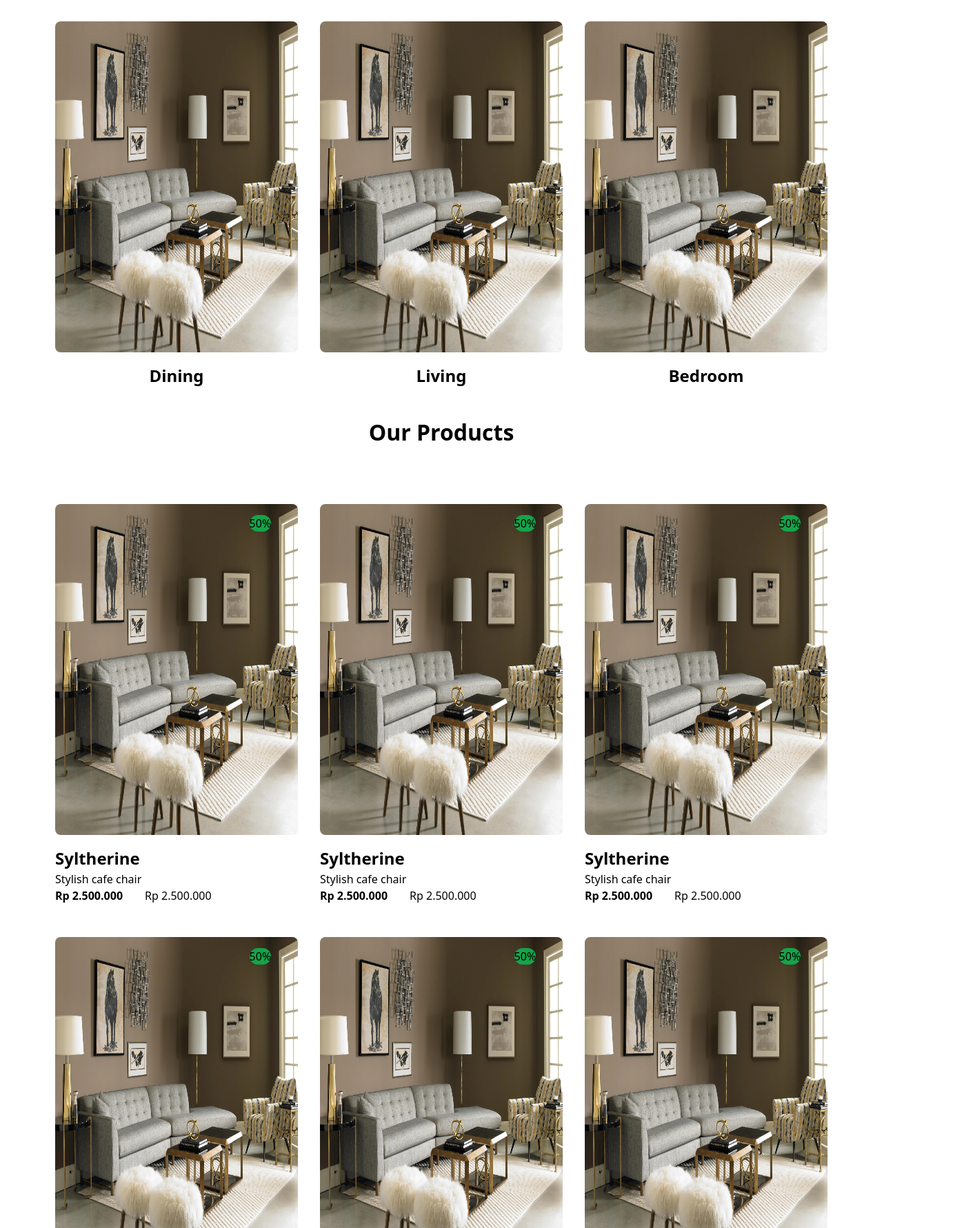
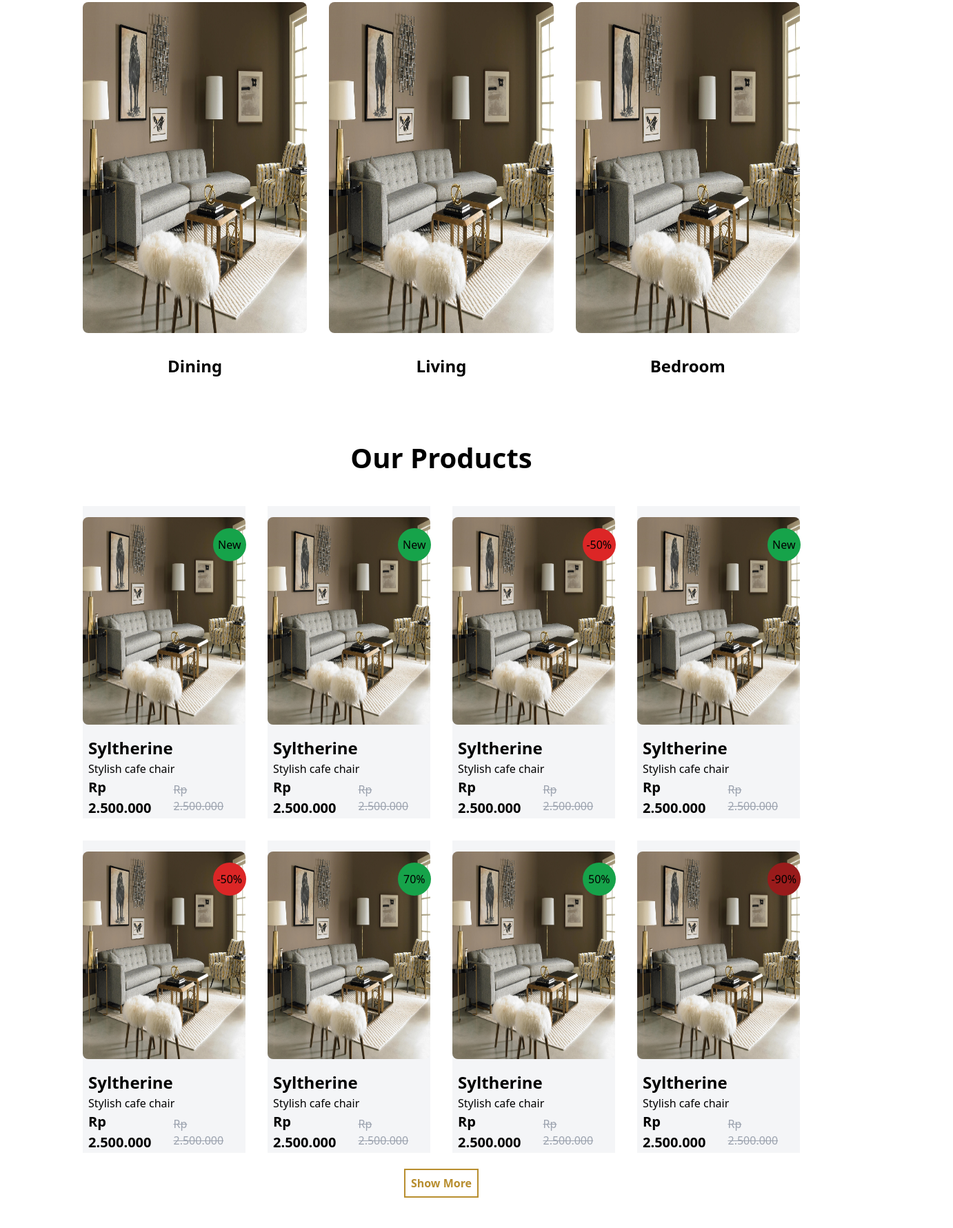
Before and after one commit to TranQuocHuuSOS/furnitotailwindcss, a website: page dist/index.html in a window 1280 px wide. Shown: the part 1019-2800 px from the top of the page at 69% size, 1382 px wide, since content can reach past the window. Drawn offline with nearby package versions, Linux system fonts and the light colour scheme.

Commit message:
phần giao diện được cắt từ figma

```diff
--- a/dist/index.html
+++ b/dist/index.html
@@ -21,28 +21,29 @@
     <div id="roof">
     <div class="container ">
         <!-- start header-->
-        <div class="grid grid-cols-3  items-center  mx-auto p-6 md:p-6 lg:p-6 relative">
-            <div class="ml-2 lg:ml-20 md:ml-20 cursor-pointer">
-                <a href="#">
+        <div class="h-[100px]">
+            <div class="py-7 pl-[54px] pr-[100px] grid grid-cols-3  items-center  mx-auto  relative">
+            <div class="cursor-pointer">
+                <a href="#" class="font-bold text-[34px]">
                     <img src="../assets/logo.svg" alt="">
                 </a>
             </div>
-            <div class="">
-            <ul id="tqd-top-menu" class="bg-[#FFF3E3] rounded-lg top-16  w-[40%] lg:w-full text-center lg:bg-white hidden lg:flex lg:gap-8 text-left lg:justify-center lg:items-center font-medium  text-[16px] ">
+            <div class="py-2">
+            <ul id="tqd-top-menu" class="bg-[#FFF3E3] rounded-lg top-16  w-[40%] lg:w-full lg:bg-white hidden lg:flex lg:gap-8 text-left lg:justify-center lg:items-center font-medium  text-[16px] ">
                 <li class="tqd-top-menu-item">
-                    <a href="#">Home</a>
+                    <a href="#" class="font-medium text-16px">Home</a>
                 </li>
                 <li class="tqd-top-menu-item">
-                    <a href="#">Shop</a>
+                    <a href="#"class="font-medium text-16px">Shop</a>
                 </li>
                 <li class="tqd-top-menu-item">
-                    <a href="#">About</a>
+                    <a href="#"class="font-medium text-16px">About</a>
                 </li>
                 <li class="tqd-top-menu-item">
-                    <a href="#">Contact</a>
+                    <a href="#"class="font-medium text-16px">Contact</a>
                 </li>
                 <li class="tqd-top-menu-item  tqd-top-menu-item-active">
-                    <a href="#">Shop-Ong-Tran</a>
+                    <a href="#"class="font-medium text-16px">Shop-Ong-Tran</a>
                 </li>
             </ul>
             </div>
@@ -76,111 +77,150 @@
                 </div>
             </div>
         </div>
+        </div>
         <!-- end header-->
         <main class="">
              <!-- start slide-->
             <div class="md:h-[716px] md:w-full bg-[url('../assets/images/furniture5.jpg')] bg-cover bg-no-repeat bg-center h-[500px] mb-24 bg-fixed w-[100vw]  left-[calc(-50vw+50%)]">
-                <div class="lg:absolute md:absolute bg-[#FFF3E3] w-[70%] h-[85%] lg:w-[45%] lg:h-[85%] rounded-lg   top-40 lg:justify-left ml-[16%] md:ml-[25%] lg:ml-[50%]">
-                    <div class="mt-16 mx-12">
+                <div class="lg:absolute md:absolute bg-[#FFF3E3]  lg:w-[643px] lg:h-[443px] rounded-lg mt-[157px] ml-[739px] mr-[137.2px] mb-[237px]">
+                    <div class="mb-[37px] ml-[39px] mr-[43px] mt-[62px]">
                         <div class=" font-semibold text-[16px]">New Arrival</div>
-                        <div class="font-bold text-[24px] md:text-[46px] lg:text-[52px] text-[#B88E2F] max-w-sm ">Discover Our New Collection</div>
-                        <div class="text-[#333333] font-medium text-[16px] lg:text-[18px] py-4 my-6">Lorem ipsum dolor sit amet, consectetur adipiscing elit. Ut elit tellus, luctus nec ullamcorper mattis.</div>
-                        <div class="rounded-sm font-bold text-[16px] uppercase hover:bg-[#f8f8f7] bg-[#B88E2F] py-4 h-14 w-44 text-center hover:text-black text-white">Buy now</div>
+                        <div class="font-bold text-[24px] md:text-[46px] xl:text-[52px] text-[#B88E2F] max-w-sm ">Discover Our New Collection</div>
+                        <div class="text-[#333333] font-medium text-[16px] lg:text-[18px] mt-[17px]">Lorem ipsum dolor sit amet, consectetur adipiscing elit. Ut elit tellus, luctus nec ullamcorper mattis.</div>
+                        <div class="rounded-sm font-bold text-[16px] uppercase bg-[#B88E2F] hover:bg-[#cfa84f]  mt-[46px] p-4 h-14 w-44 text-center hover:text-black text-white">Buy now</div>
                     </div>
                 </div>
             </div>
             <!-- end slide-->
             <!--start browse the range-->
-            <div class="lg:mx-20 mx-2">
-                <div class="items-center text-center my-10">
+            <div class="">
+                <div class="lg:mx-[120px] h-[685px] mx-2 mt-[52px] items-center justify-center">
+                    <div class="items-center text-center  my-[32px]">
                         <div class="font-bold text-[32px]">Browse The Range</div>
                         <p class="font-regular text-[20px]">Lorem ipsum dolor sit amet, consectetur adipiscing elit.</p>
                     </div>
-                <div class="items-center grid grid-cols-1 lg:grid-cols-3 gap-8">
+                    <div class="items-center grid grid-cols-1 h-[521px] lg:grid-cols-3 gap-8">
                         <div class="items-center text-center">
-                        <img class="w-full lg:h-[480px] h-[400px]  rounded-lg my-4 " src="../assets/images/furniture5.jpg" alt="">
-                        <div class="text-center font-semibold text-[24px]">Dining</div>
+                            <img class="w-full h-[480px] flex items-center justify-center rounded-lg" src="../assets/images/furniture5.jpg" alt="">
+                            <div class="text-center mt-[30px] font-semibold text-[24px]">Dining</div>
                         </div>
                         <div class="">
-                        <img class="w-full lg:h-[480px] h-[400px] rounded-lg my-4" src="../assets/images/furniture5.jpg" alt="">
-                        <div class="text-center font-semibold text-[24px]">Living</div>
+                            <img class="w-full h-[480px] rounded-lg" src="../assets/images/furniture5.jpg" alt="">
+                            <div class="text-center mt-[30px] font-semibold text-[24px]">Living</div>
                         </div>
                         <div class="">
-                        <img class="w-full lg:h-[480px] h-[400px] rounded-lg my-4" src="../assets/images/furniture5.jpg" alt="">
-                        <div class="text-center font-semibold text-[24px]">Bedroom</div>
+                            <img class="w-full h-[480px] rounded-lg " src="../assets/images/furniture5.jpg" alt="">
+                            <div class="text-center mt-[30px] font-semibold text-[24px]">Bedroom</div>
+                        </div>
                     </div>
                 </div>
             </div>
             <!-- end browse the range-->
             <!--start Our products-->
-            <div class="lg:mx-20 mx-2 my-18">
+            <div class="lg:mx-[120px] mx-2 mt-[56px]">
                 <div class="items-center text-center my-10">
-                    <div class="font-bold text-[32px]">Our Products</div>
+                    <div class="font-bold text-[40px]">Our Products</div>
                 </div>
-                <div class="items-center grid grid-cols-1 lg:grid-cols-3 gap-8 my-16">
-                    <div class="items-center relative   ">
-                        <img class="w-full lg:h-[480px] h-[400px] rounded-lg my-4 " src="../assets/images/furniture5.jpg" alt="">
+                <div class="items-center grid grid-cols-1 lg:grid-cols-4 gap-8 mt-[32px]">
+                    <div class="items-center relative bg-[#F4F5F7]">
+                        <img class="w-full lg:h-[301px] h-[400px] rounded-lg my-4 " src="../assets/images/furniture5.jpg" alt="">
+                        <div class="mx-2">
                         <div class="font-semibold text-[24px]">Syltherine</div>
                         <div class="font-medium text-[16px]">Stylish cafe chair</div>
-                        <div class="flex items-center">
-                            <span><b>Rp 2.500.000</b></span>
-                            <span class="mx-8">Rp 2.500.000</span>
+                        <div class="flex items-center ">
+                            <span class="font-semibold text-[20px]">Rp 2.500.000</span>
+                            <del class="mx-8 text-gray-400 font-regular text-[16px]">Rp 2.500.000</del>
                         </div>
-                        <div class="absolute bg-green-600  rounded-full top-8 ml-[80%]  ">50%</div>
                         </div>
-                    <div class="items-center relative   ">
-                        <img class="w-full lg:h-[480px] h-[400px] rounded-lg my-4 " src="../assets/images/furniture5.jpg" alt="">
+                        <div class="absolute flex items-center justify-center bg-green-600 w-12 h-12 rounded-full top-8 ml-[80%]  ">New</div>
+                    </div>
+                    <div class="items-center relative bg-[#F4F5F7]">
+                        <img class="w-full lg:h-[301px] h-[400px] rounded-lg my-4 " src="../assets/images/furniture5.jpg" alt="">
+                        <div class="mx-2">
                         <div class="font-semibold text-[24px]">Syltherine</div>
                         <div class="font-medium text-[16px]">Stylish cafe chair</div>
-                        <div class="flex items-center">
-                            <span><b>Rp 2.500.000</b></span>
-                            <span class="mx-8">Rp 2.500.000</span>
+                        <div class="flex items-center ">
+                            <span class="font-semibold text-[20px]">Rp 2.500.000</span>
+                            <del class="mx-8 text-gray-400 font-regular text-[16px]">Rp 2.500.000</del>
                         </div>
-                        <div class="absolute bg-green-600  rounded-full top-8 ml-[80%]  ">50%</div>
                         </div>
-                    <div class="items-center relative   ">
-                        <img class="w-full lg:h-[480px] h-[400px]  rounded-lg my-4 " src="../assets/images/furniture5.jpg" alt="">
+                        <div class="absolute flex items-center justify-center bg-green-600 w-12 h-12 rounded-full top-8 ml-[80%]  ">New</div>
+                    </div>
+                    <div class="items-center relative bg-[#F4F5F7]">
+                        <img class="w-full lg:h-[301px] h-[400px] rounded-lg my-4 " src="../assets/images/furniture5.jpg" alt="">
+                        <div class="mx-2">
                         <div class="font-semibold text-[24px]">Syltherine</div>
                         <div class="font-medium text-[16px]">Stylish cafe chair</div>
-                        <div class="flex items-center">
-                            <span><b>Rp 2.500.000</b></span>
-                            <span class="mx-8">Rp 2.500.000</span>
+                        <div class="flex items-center ">
+                            <span class="font-semibold text-[20px]">Rp 2.500.000</span>
+                            <del class="mx-8 text-gray-400 font-regular text-[16px]">Rp 2.500.000</del>
                         </div>
-                        <div class="absolute bg-green-600  rounded-full top-8 ml-[80%]  ">50%</div>
                         </div>
-                    <div class="items-center relative   ">
-                        <img class="w-full lg:h-[480px] h-[400px]  rounded-lg my-4 " src="../assets/images/furniture5.jpg" alt="">
+                        <div class="absolute flex items-center justify-center bg-red-600 w-12 h-12 rounded-full top-8 ml-[80%]  ">-50%</div>
+                    </div>
+                    <div class="items-center relative bg-[#F4F5F7]">
+                        <img class="w-full lg:h-[301px] h-[400px] rounded-lg my-4 " src="../assets/images/furniture5.jpg" alt="">
+                        <div class="mx-2">
                         <div class="font-semibold text-[24px]">Syltherine</div>
                         <div class="font-medium text-[16px]">Stylish cafe chair</div>
-                        <div class="flex items-center">
-                            <span><b>Rp 2.500.000</b></span>
-                            <span class="mx-8">Rp 2.500.000</span>
+                        <div class="flex items-center ">
+                            <span class="font-semibold text-[20px]">Rp 2.500.000</span>
+                            <del class="mx-8 text-gray-400 font-regular text-[16px]">Rp 2.500.000</del>
                         </div>
-                        <div class="absolute bg-green-600  rounded-full top-8 ml-[80%]  ">50%</div>
                         </div>
-                    <div class="items-center relative   ">
-                        <img class="w-full lg:h-[480px] h-[400px]  rounded-lg my-4 " src="../assets/images/furniture5.jpg" alt="">
+                        <div class="absolute flex items-center justify-center bg-green-600 w-12 h-12 rounded-full top-8 ml-[80%]  ">New</div>
+                    </div>
+                    <div class="items-center relative bg-[#F4F5F7]">
+                        <img class="w-full lg:h-[301px] h-[400px] rounded-lg my-4 " src="../assets/images/furniture5.jpg" alt="">
+                        <div class="mx-2">
                         <div class="font-semibold text-[24px]">Syltherine</div>
                         <div class="font-medium text-[16px]">Stylish cafe chair</div>
-                        <div class="flex items-center">
-                            <span><b>Rp 2.500.000</b></span>
-                            <span class="mx-8">Rp 2.500.000</span>
+                        <div class="flex items-center ">
+                            <span class="font-semibold text-[20px]">Rp 2.500.000</span>
+                            <del class="mx-8 text-gray-400 font-regular text-[16px]">Rp 2.500.000</del>
                         </div>
-                        <div class="absolute bg-green-600  rounded-full top-8 ml-[80%]  ">50%</div>
                         </div>
-                    <div class="items-center relative   ">
-                        <img class="w-full lg:h-[480px] h-[400px]  rounded-lg my-4 " src="../assets/images/furniture5.jpg" alt="">
+                        <div class="absolute flex items-center justify-center bg-red-600 w-12 h-12 rounded-full top-8 ml-[80%]  ">-50%</div>
+                    </div>
+                    <div class="items-center relative bg-[#F4F5F7]">
+                        <img class="w-full lg:h-[301px] h-[400px] rounded-lg my-4 " src="../assets/images/furniture5.jpg" alt="">
+                        <div class="mx-2">
                         <div class="font-semibold text-[24px]">Syltherine</div>
                         <div class="font-medium text-[16px]">Stylish cafe chair</div>
-                        <div class="flex items-center">
-                            <span><b>Rp 2.500.000</b></span>
-                            <span class="mx-8">Rp 2.500.000</span>
-                        </div>
-                        <div class="absolute bg-green-600  rounded-full top-8 ml-[80%]  ">50%</div>
+                        <div class="flex items-center ">
+                            <span class="font-semibold text-[20px]">Rp 2.500.000</span>
+                            <del class="mx-8 text-gray-400 font-regular text-[16px]">Rp 2.500.000</del>
                         </div>
                         </div>
-                <div class=" items-center justify-between text-center ">
-                    <span class="bg-[#039606]   p-2">Show More</span>
+                        <div class="absolute flex items-center justify-center bg-green-600 w-12 h-12 rounded-full top-8 ml-[80%]  ">70%</div>
+                    </div>
+                    <div class="items-center relative bg-[#F4F5F7]">
+                        <img class="w-full lg:h-[301px] h-[400px] rounded-lg my-4 " src="../assets/images/furniture5.jpg" alt="">
+                        <div class="mx-2">
+                        <div class="font-semibold text-[24px]">Syltherine</div>
+                        <div class="font-medium text-[16px]">Stylish cafe chair</div>
+                        <div class="flex items-center ">
+                            <span class="font-semibold text-[20px]">Rp 2.500.000</span>
+                            <del class="mx-8 text-gray-400 font-regular text-[16px]">Rp 2.500.000</del>
+                        </div>
+                        </div>
+                        <div class="absolute flex items-center justify-center bg-green-600 w-12 h-12 rounded-full top-8 ml-[80%]  ">50%</div>
+                    </div>
+                    <div class="items-center relative bg-[#F4F5F7]">
+                        <img class="w-full lg:h-[301px] h-[400px] rounded-lg my-4 " src="../assets/images/furniture5.jpg" alt="">
+                        <div class="mx-2">
+                        <div class="font-semibold text-[24px]">Syltherine</div>
+                        <div class="font-medium text-[16px]">Stylish cafe chair</div>
+                        <div class="flex items-center ">
+                            <span class="font-semibold text-[20px]">Rp 2.500.000</span>
+                            <del class="mx-8 text-gray-400 font-regular text-[16px]">Rp 2.500.000</del>
+                        </div>
+                        </div>
+                        <div class="absolute flex items-center justify-center bg-red-800 w-12 h-12 rounded-full top-8 ml-[80%]  ">-90%</div>
+                    </div>
+                </div>
+                <div class=" items-center justify-between text-center mt-[32px]">
+                    <span class="w-[496px] font-semibold text-[16px] text-[#B88E2F] border-[2px] border-[#B88E2F] p-2">Show More</span>
                 </div>
             </div>
             <!-- end our products-->
@@ -239,55 +279,7 @@
             <!-- end 50+ beautiful room-->
             <!-- start share your set up it-->
             <div class="">
-                <div class="items-center">
-                <div class="font-semibold text-[20px] text-center">
-                    Share your setup with
-                </div>
-                <div class="font-bold text-[40px] text-[#3A3A3A] text-center">
-                    #FuniroFurniture
-                </div>
-                </div>
-                <div class="flex gap-2">
-                    <div class="basis-2/5 gap-y-2 gap-x-2">
-                        <div class="flex gap-2">
-                            <div class="basis-1/12 ">
-                                <img class="h-[400px]" src="../assets/images/furniture5.jpg" alt="">
-                            </div>
-                            <div class="basis-11/12 my-12">
-                                <img class="h-[350px] w-full" src="../assets/images/furniture5.jpg" alt="">
-                            </div>
-                        </div>
-                        <div class="flex gap-2">
-                            <div class="basis-1/3">
-                                <img class="h-full" src="../assets/images/furniture5.jpg" alt="">
-                            </div>
-                            <div class="basis-2/3">
-                                <img class="h-[80%] w-full" src="../assets/images/furniture5.jpg" alt="">
-                            </div>
-                        </div>
-                    </div>
-                    <div class="basis-1/5 my-28">
-                        <img src="../assets/images/furniture5.jpg" alt="">
-                    </div>
-                    <div class="basis-2/5">
-                        <div class="flex gap-2">
-                            <div class="basis-1/2 ">
-                                <img class="h-[300px] my-36" src="../assets/images/furniture5.jpg" alt="">
-                            </div>
-                            <div class="basis-1/2 my-12">
-                                <img class="h-[400px] w-full" src="../assets/images/furniture5.jpg" alt="">
-                            </div>
-                        </div>
-                        <div class="flex gap-2">
-                            <div class="basis-1/3">
-                                <img class="h-full" src="../assets/images/furniture5.jpg" alt="">
-                            </div>
-                            <div class="basis-2/3">
-                                <img class="h-[80%] w-full" src="../assets/images/furniture5.jpg" alt="">
-                            </div>
-                        </div>
-                    </div>
-                </div>
+
             </div>
         </main>
         <footer>
```
Lines whose indentation alone changed are shown as unchanged.
